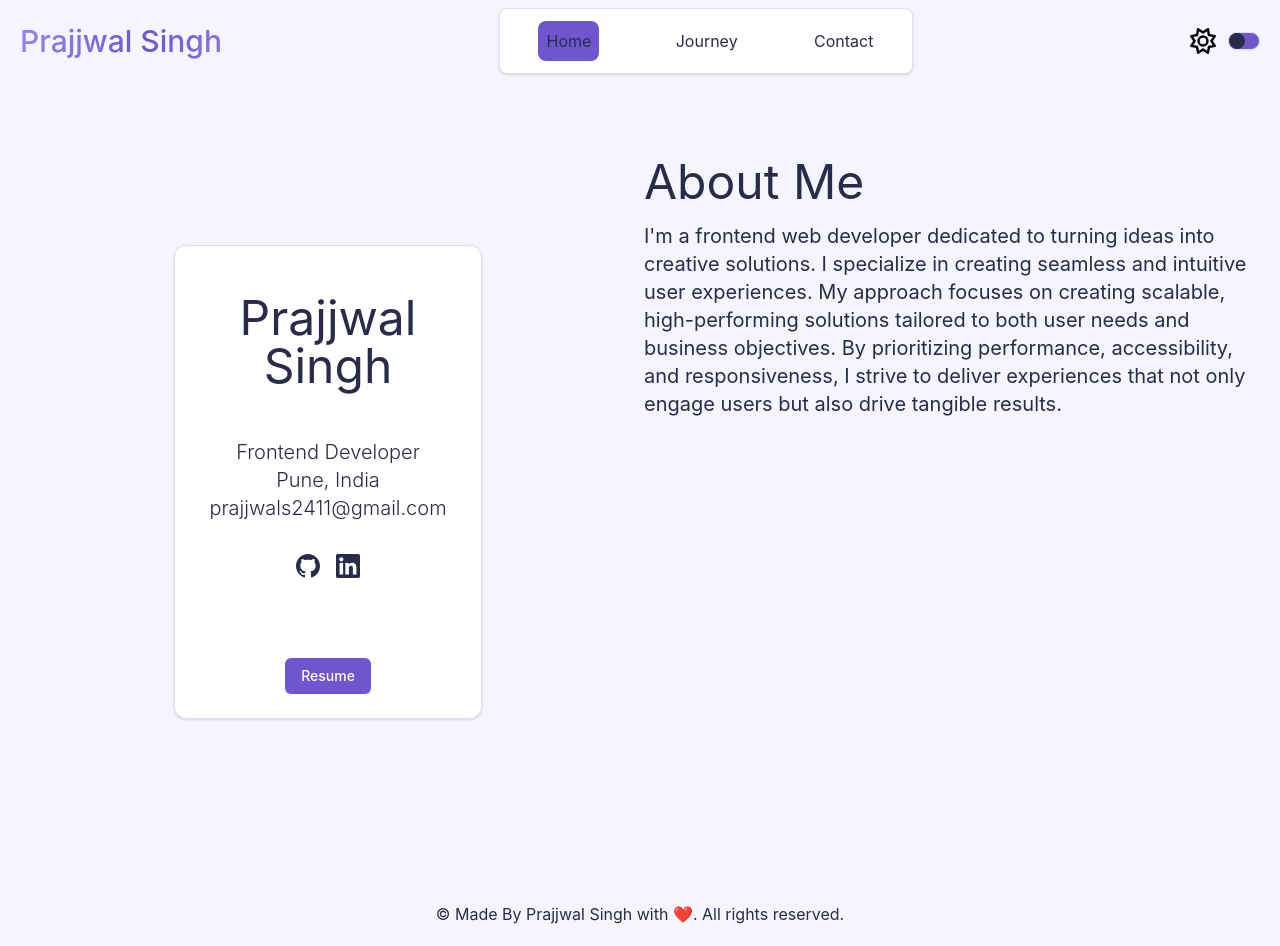
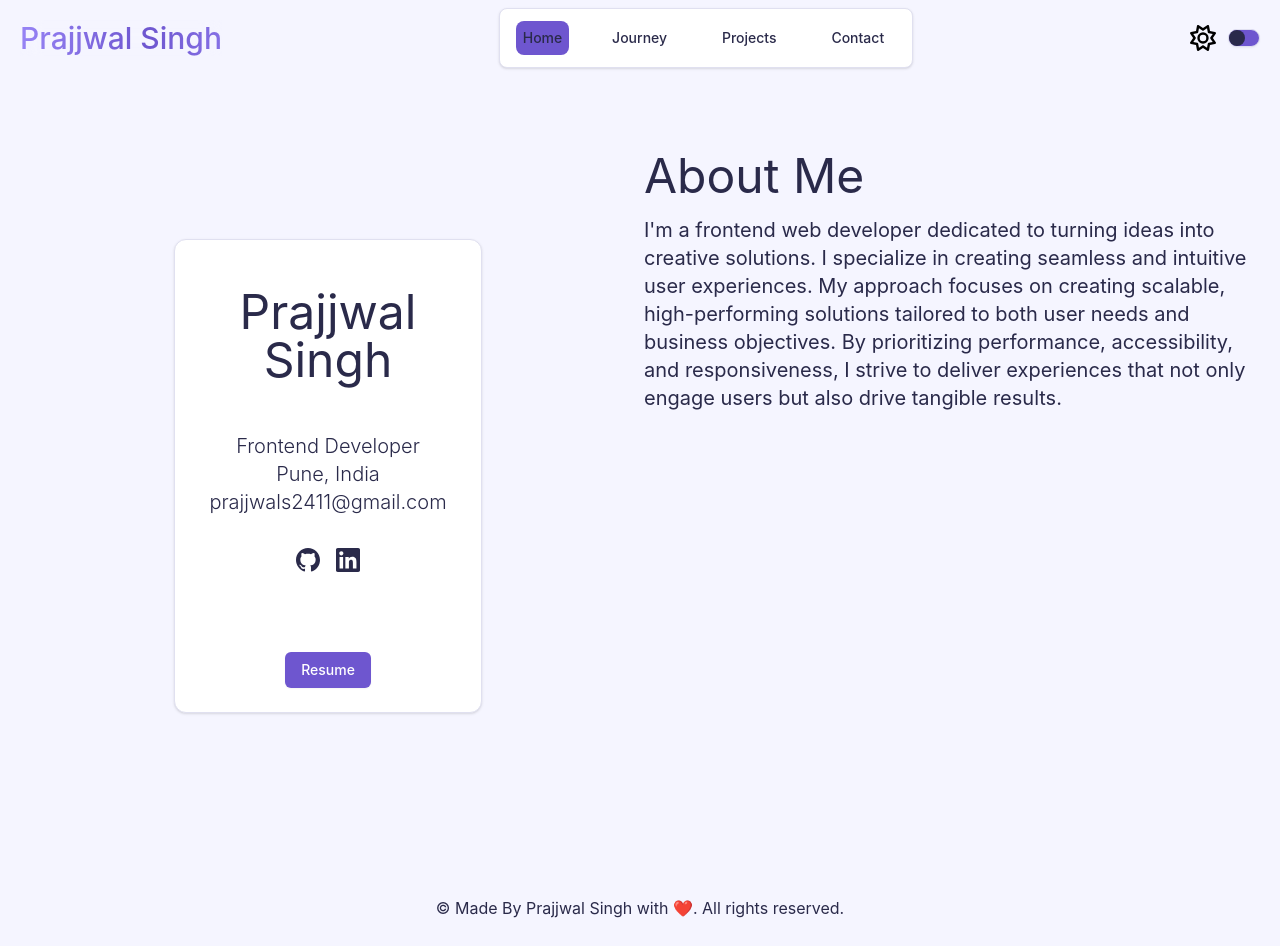
Before and after one commit to prajjwal2411/portfolio-v1, a Next.js app: page / in a window 1280 px wide. Built offline with nearby package versions, Linux system fonts and the light colour scheme.

Commit message:
Add select tab animation

```diff
--- a/package.json
+++ b/package.json
@@ -18,6 +18,7 @@
     "clsx": "^2.1.1",
     "framer-motion": "^12.7.4",
     "lucide-react": "^0.487.0",
+    "motion": "^12.24.12",
     "next": "15.2.4",
     "next-themes": "^0.4.6",
     "ogl": "^1.0.11",
--- a/src/app/components/common/IntroCard/IntroCard.tsx
+++ b/src/app/components/common/IntroCard/IntroCard.tsx
@@ -30,9 +30,7 @@ export default function IntroCard() {
           <LinkedInIcon />
         </a>
       </div>
-      <div>
         <Button onClick={handleResumeClick}>Resume</Button>
-      </div>
     </Card>
   );
 }
--- a/src/app/components/common/Navigation/navigation.tsx
+++ b/src/app/components/common/Navigation/navigation.tsx
@@ -9,10 +9,20 @@ import { Card } from "@/components/ui/Card/card";
 import LightModeIcon from "../../icons/light";
 import DarkModeIcon from "../../icons/dark";
 import './navigation.css';
+import { motion } from 'motion/react';
 
 export default function Navigation() {
   const [isDark, setIsDark] = useState<boolean>(false);
   const pathName = usePathname();
+
+  const tabs = [
+    {id: 'home', label: "Home", href: "/" },
+    {id: 'journey', label: "Journey", href: "/journey" },
+    {id: 'projects', label: "Projects", href: "/projects" },
+    {id: 'contact', label: "Contact", href: "/contact" },
+  ];
+
+  let [activeTab, setActiveTab] = useState(tabs[0].id);
 
   useEffect(() => {
     const root = window.document.documentElement;
@@ -40,7 +50,6 @@ export default function Navigation() {
       setIsDark(true);
     }
   };
-
   return (
     <>
       <div className="w-full my-2 flex flex-row justify-between items-center">
@@ -56,27 +65,23 @@ export default function Navigation() {
         </div>
         {/* Navigation Buttons -> Change this to Cards */}
         <Card className="flex p-3 flex-row justify-around border w-1/3 border-radius items-center">
-          <Link href={"/"} className={pathName === "/" ? "active" : ""}>
-            Home
-          </Link>
-          <Link
-            href={"journey"}
-            className={pathName === "/journey" ? "active" : ""}
-          >
-            Journey
-          </Link>
-          {/* <Link
-            href={"projects"}
-            className={pathName === "/projects" ? "active" : ""}
-          >
-            Projects
-          </Link> */}
-          <Link
-            href={"contact"}
-            className={pathName === "/contact" ? "active" : ""}
-          >
-            Contact
-          </Link>
+          {tabs.map((tab) => (
+            <Link
+              key={tab.id}
+              href={tab.href}
+              className={`${pathName === tab.href ? "active" : ""} relative rounded-full px-3 py-1.5 text-sm font-medium transition focus:outline-none`}
+              onClick={() => setActiveTab(tab.id)}
+            >
+              {activeTab === tab.id && (
+                <motion.span
+                  layoutId="selectedIndicator" // The magic happens here
+                  className="absolute inset-0 bg-(--primary) rounded-full"
+                  transition={{ type: "spring", stiffness: 500, damping: 30 }}
+                />
+              )}
+              <span className="relative z-10">{tab.label}</span>
+            </Link>
+          ))}
         </Card>
         {/* Dark Mode Switch */}
         <div className="flex flex-row items-center">
```
Also changed, not shown: src/app/components/common/Navigation/navigation.css (+13 -0 lines), 1 other file (tests, documents, lock files or other folders).
